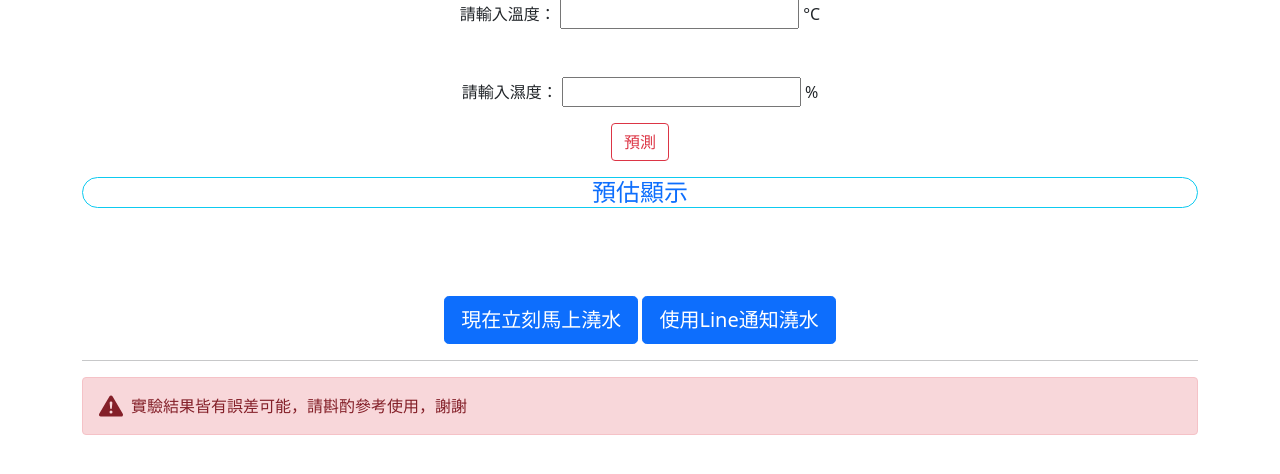
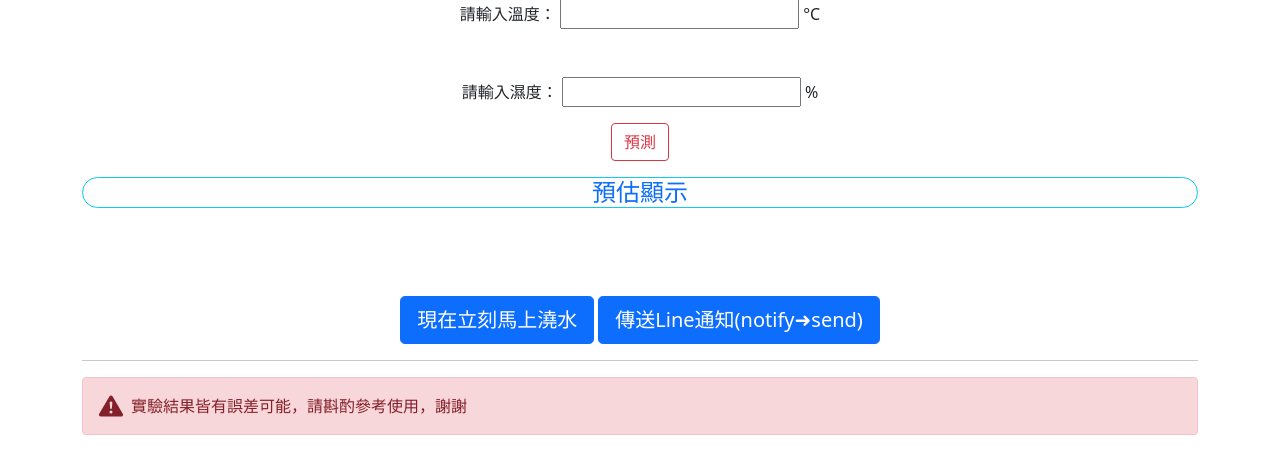
Before and after one commit to JZ-0108/ai-topic, a Django app: page /Watering/ in a window 1280 px wide. Shown: the part 288-762 px from the top of the page. Run offline with Django 3.2, Linux system fonts and the light colour scheme; some libraries are stand-ins or nearby versions.

Commit message:
add user management

```diff
--- /dev/null
+++ b/mysite/notify_push_message.py
@@ -0,0 +1,6 @@
+from django.apps import AppConfig
+
+
+class MysiteConfig(AppConfig):
+    default_auto_field = 'django.db.models.BigAutoField'
+    name = 'mysite'
--- a/mysite/views.py
+++ b/mysite/views.py
@@ -17,7 +17,37 @@ def temperature(request):
 
 def rain(request):
 	return render(request, "rain.html", locals())
+
+def notice(request):
+    return render(request, "notice.html", locals())
 '''
+    #抓取user的notify token
+    user_notify_token_get_url = 'https://notify-bot.line.me/oauth/token'
+    params = {
+        'grant_type':'authorization_code',
+        'code':code,
+        'redirect_uri':'http://127.0.0.1:8000/notice/',
+        'client_id':'XFVJJOuT8BH0QjwzYxOkfe',
+        'client_secret':'t7O9OGzFe8YnjE3oO7segGPp4hRTg5lZK1Y7GPVDEVv'
+
+    }
+    get_token = requests.post(user_notify_token_get_url,params=params)
+    print(get_token.json())
+    token = get_token.json()['access_token']
+    print(token)
+
+    #抓取user的info
+    user_info_url = 'https://notify-api.line.me/api/status'
+    headers = {'Authorization':'Bearer '+token}
+    get_user_info = requests.get(user_info_url,headers=headers)
+    print(get_user_info.json())
+    notify_user_info = get_user_info.json()
+    if notify_user_info['targetType']=='USER':
+        User_Info.objects.filter(name=notify_user_info['target']).update(notify=token)
+    elif notify_user_info['targetType']=='GROUP':
+        pass
+    return HttpResponse()
+
 	def news(request):
 		posts = Post.objects.all()
 		return render(request,"news.html",locals())
--- a/templates/Watering.html
+++ b/templates/Watering.html
@@ -54,6 +54,20 @@
 <br><br><br>
 <center>
 <button type="button" class="btn btn-primary btn-lg">現在立刻馬上澆水</button>
-<button type="button" class="btn btn-primary btn-lg">使用Line通知澆水</button>
+<meta charset="UTF-8">
+<meta name="viewport" content="width=device-width, initial-scale=1">
+<script>
+  function oAuth2() {
+      var URL = 'https://notify-bot.line.me/oauth/authorize?';
+          URL += 'response_type=code';
+          URL += '&client_id=XFVJJOuT8BH0QjwzYxOkfe';
+          URL += '&redirect_uri=http://127.0.0.1:8000/Watering/';
+          URL += '&scope=notify';
+          URL += '&state=NO_STATE';
+          window.location.href = 'https://bold-station-865085.postman.co/workspace/notice~7d72d93c-13cb-42e9-9198-c0d9eeff8f4e/request/17190427-6d65ca50-4f48-487f-af02-361c14a74988';
+        }
+</script>
+</head>
+<button type="button" class="btn btn-primary btn-lg" onclick="oAuth2();">傳送Line通知(notify➜send)</button>
 </center>
 {% endblock %}
--- a/templates/index.html
+++ b/templates/index.html
@@ -86,7 +86,6 @@ Hello ~ 歡迎來到白金葛的環境監測網站!
   </tr>
 <center>
   <p>
-  <img src="plant.jpg" class="img-thumbnail" title="實驗植物圖">
   <br><br><br>
  <hr>
   <a href="https://foliageandme.com/pothos/" class="link-warning">黃 金 葛 參 考 資 料</a><br>
--- a/work/urls.py
+++ b/work/urls.py
@@ -17,7 +17,9 @@ from django.contrib import admin
 from django.urls import path
 from mysite import views
 
+
 urlpatterns = [
+    path('notice/', views.notice),
     path('index/', views.index),
     path('rain/', views.rain),
     path('temperature/', views.temperature),
```
Also changed, not shown: templates/notice.html (added, +24 -0 lines).
